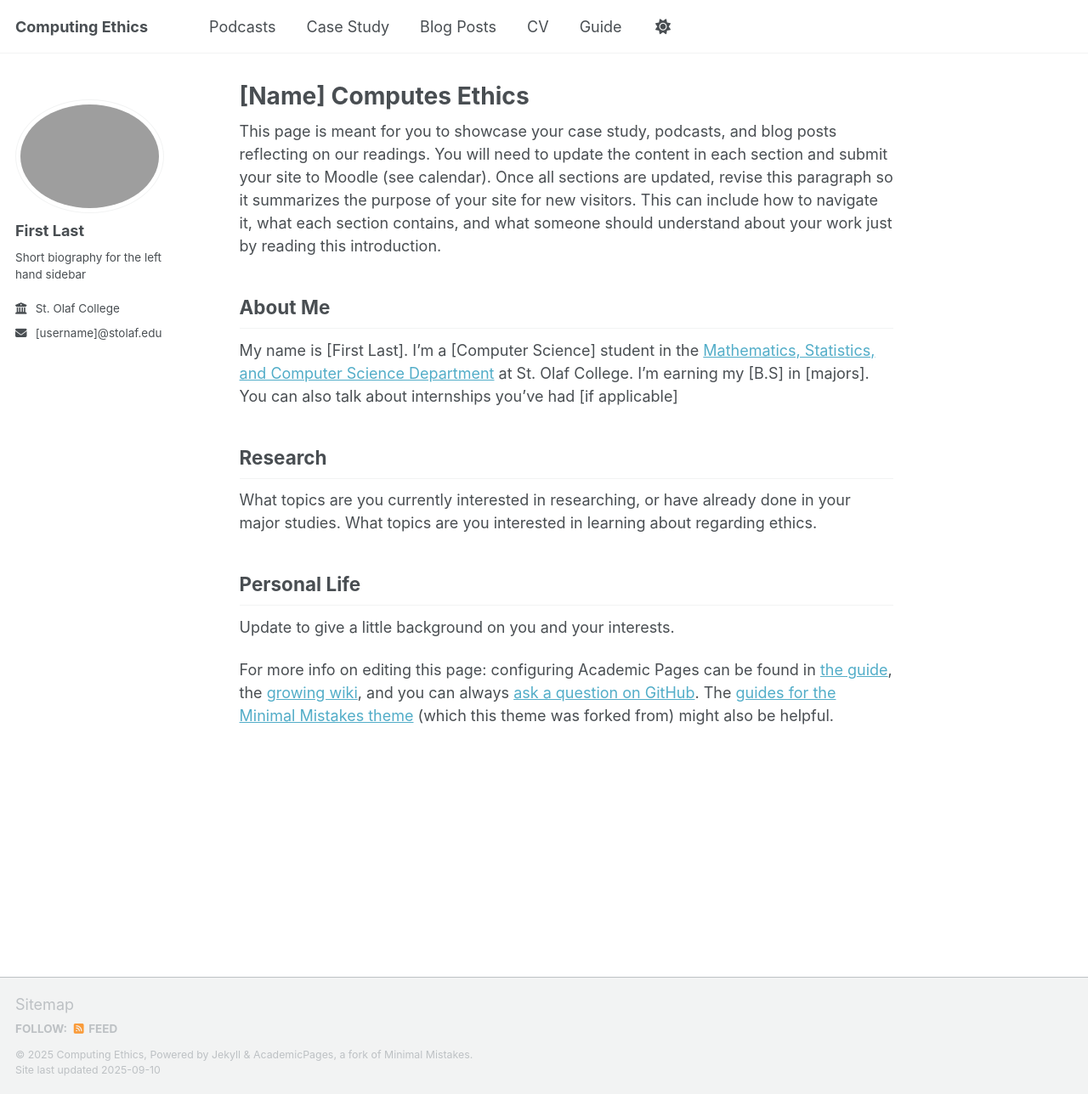
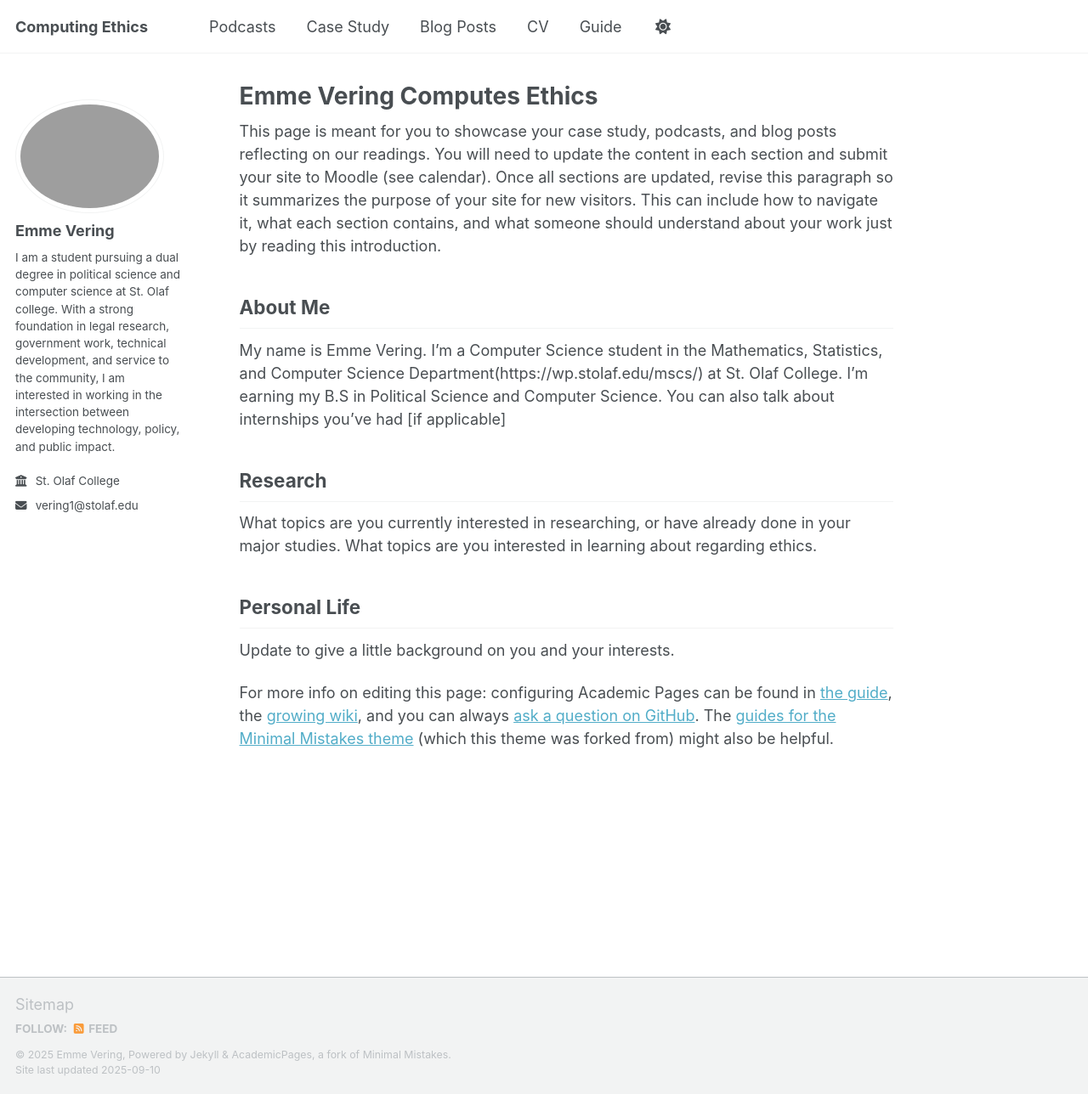
Before and after one commit to vering11/ethics_fall2025, a Jekyll site: the page built from _pages/about.md, in a window 1280 px wide and 1288 px high. Shown: the whole window at 85% size. Built offline with Jekyll 4.4.1, drawn with Linux system fonts in a browser that asks for light colours; a script that is not in the unit is left out.

Commit message:
profile, url, and bio updates

```diff
--- a/_config.yml
+++ b/_config.yml
@@ -11,11 +11,11 @@ locale                   : "en-US"
 site_theme               : "default" # Currently available options are "default", "air"
 title                    : "Computing Ethics"
 title_separator          : "-"
-name                     : &name
+name                     : "Emme Vering"
 description              : &description
-url                      : https://chefs-kiss.github.io/ethics_fall2025 #  Use "https://[your GitHub username].github.io/[Your Repo Name]"
+url                      : https://vering11.github.io/ethics_fall2025 #  Use "https://[your GitHub username].github.io/[Your Repo Name]"
 baseurl                  : "" # the subpath of your site, e.g. "/blog"
-repository               : "https://github.com/chefs-kiss/ethics_fall2025"
+repository               : "https://github.com/vering11/ethics_fall2025"
 
 # Site Author - The following control what appear as part of the author content on the side bar.
 #               If a field is blank the icon and link will not appear, otherwise it will be shown.
@@ -23,12 +23,12 @@ repository               : "https://github.com/chefs-kiss/ethics_fall2025"
 author:
   # Biographic information
   avatar           : "profile.png"
-  name             : "First Last" #update
+  name             : "Emme Vering" #update
   pronouns         : # example: "she/her"
-  bio              : "Short biography for the left hand sidebar"
+  bio              : "I am a student pursuing a dual degree in political science and computer science at St. Olaf college. With a strong foundation in legal research, government work, technical development, and service to the community, I am interested in working in the intersection between developing technology, policy, and public impact."
   employer         : "St. Olaf College"
   uri              : # URL
-  email            : "[username]@stolaf.edu" #update
+  email            : "vering1@stolaf.edu" #update
 
   # links
   academia         : # URL
--- a/_pages/about.md
+++ b/_pages/about.md
@@ -1,6 +1,6 @@
 ---
 permalink: /
-title: "[Name] Computes Ethics" #update to your name
+title: "Emme Vering Computes Ethics" #update to your name
 author_profile: true
 redirect_from:
   - /about/
@@ -12,7 +12,7 @@ This page is meant for you to showcase your case study, podcasts, and blog posts
 
 About Me
 ---
-My name is [First Last]. I’m a [Computer Science] student in the [Mathematics, Statistics, and Computer Science Department](https://wp.stolaf.edu/mscs/) at St. Olaf College. I'm earning my [B.S] in [majors]. You can also talk about internships you've had [if applicable]
+My name is Emme Vering. I’m a Computer Science student in the Mathematics, Statistics, and Computer Science Department(https://wp.stolaf.edu/mscs/) at St. Olaf College. I'm earning my B.S in Political Science and Computer Science. You can also talk about internships you've had [if applicable]
 
 Research
 ---
```
Also changed, not shown: 1 other file.
